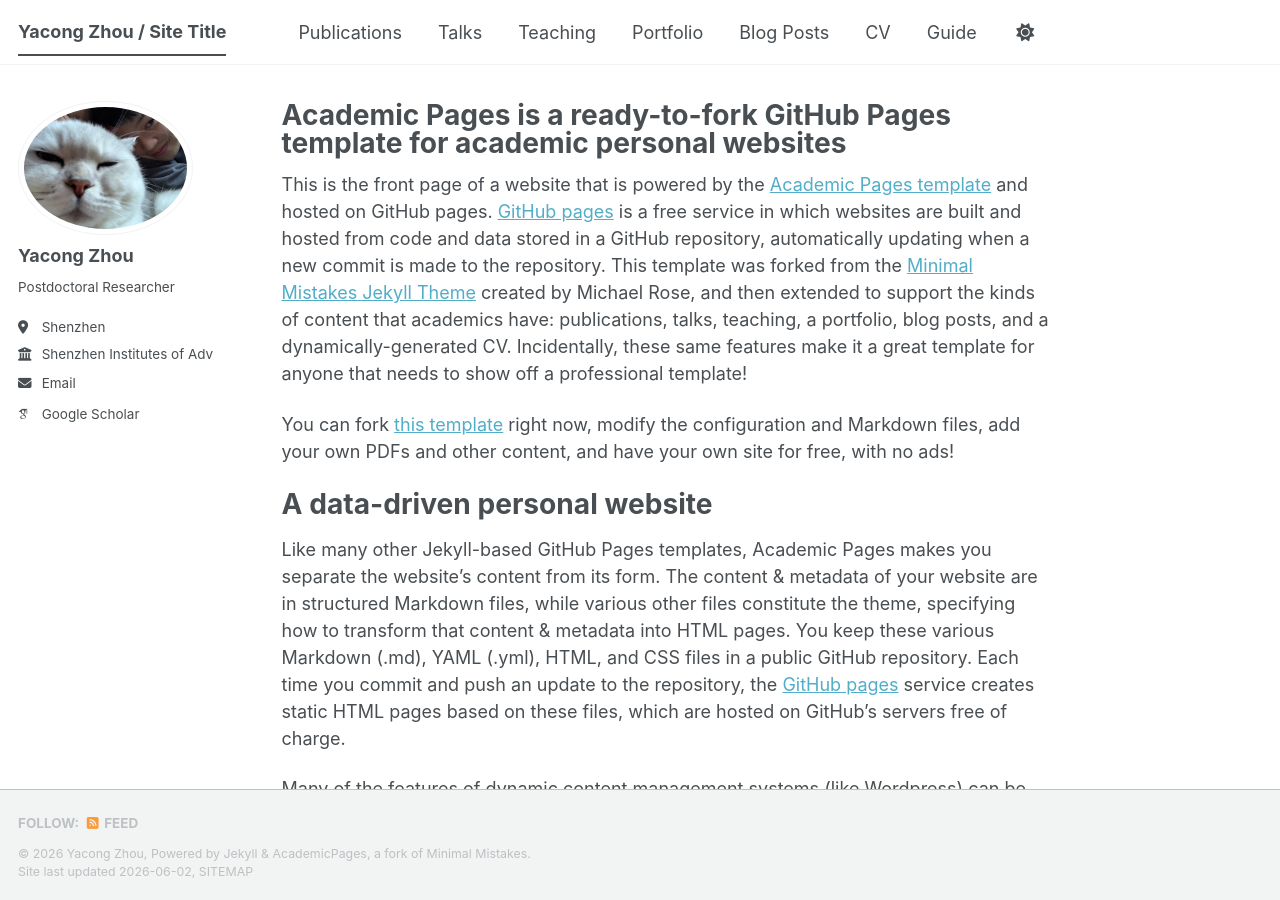
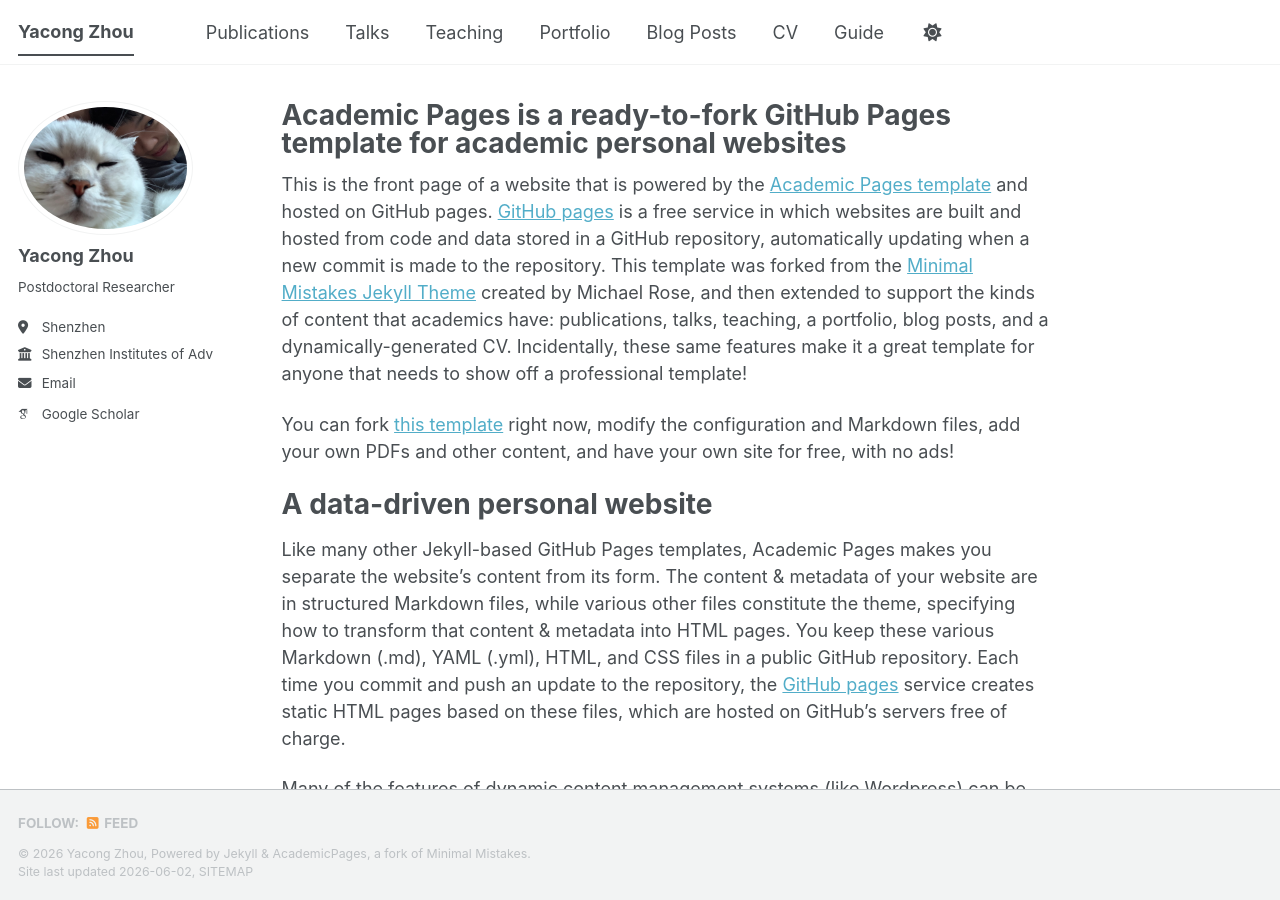
Before and after one commit to YACONGZHOU/yacongzhou.github.io, a Jekyll site: the page built from _pages/about.md, in a window 1280 px wide and 900 px high. Built offline with Jekyll 4.4.1, drawn with Linux system fonts in a browser that asks for light colours; some web fonts are replaced; a script bundle is joined from its source files by our own code; library files that are not in the unit come from our copies.

Commit message:
Update _config.yml

```diff
--- a/_config.yml
+++ b/_config.yml
@@ -9,7 +9,7 @@
 # Basic Site Settings
 locale                   : "en-US"
 site_theme               : "default" # The available themes options are "default", "air", "sunrise", "mint", "dirt" and "contrast"
-title                    : "Yacong Zhou / Site Title"
+title                    : "Yacong Zhou"
 title_separator          : "-"
 name                     : &name "Yacong Zhou"
 description              : &description "Yacong Zhou's academic portfolio"   # Update this with a general description of your site, this is the default if not overridden by a page
```
